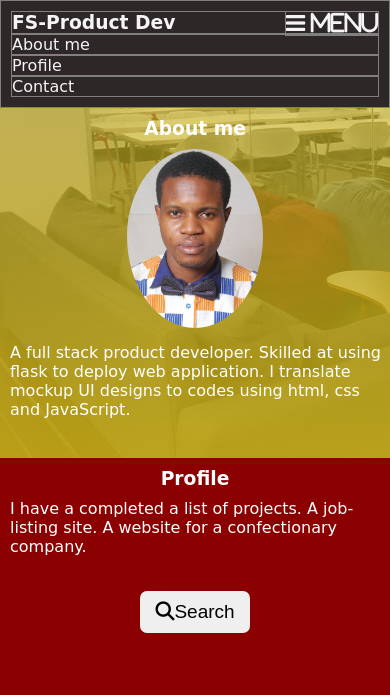
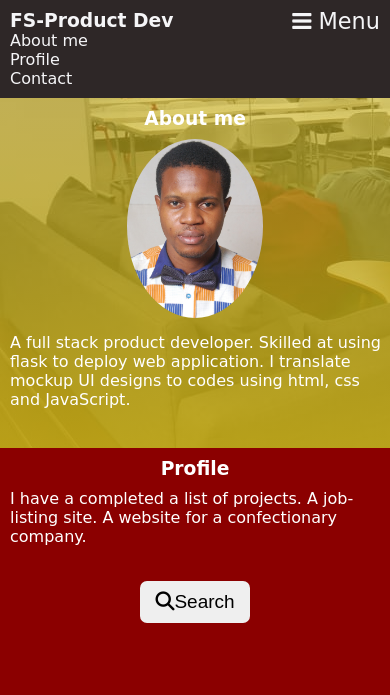
Before and after one commit to Osehi/FS-Product-Dev, a plain HTML site: page index.html in a window 390 px wide. Both pictures are taken after a click on the link "Menu". Shown: the top 695 px of the page. Drawn offline with Linux system fonts and the light colour scheme; a web font is replaced by a local one.

Commit message:
adjusted tags for responsiveness

```diff
--- a/index.html
+++ b/index.html
@@ -16,16 +16,16 @@
 <body>
     <section class="wrapper">
         <!--navigation bar-->
-        <section_1 class="nav bordered">
-            <div class="nav__logo bordered">
+        <section_1 class="nav">
+            <div class="nav__logo">
                 <h3 class="fs--look">FS-Product Dev</h3>
             </div>
             <div class="nav__links" id="nav__links">
-                <div class="nav__links_items__1 bordered"><a href="#about-me">About me</a></div>
-                <div class="nav__links_items__2 bordered"><a href="#profile">Profile</a></div>
-                <div class="nav__links_items__3 bordered"><a href="#contact">Contact</a></div>
+                <div class="nav__links_items__1"><a href="#about-me">About me</a></div>
+                <div class="nav__links_items__2"><a href="#profile">Profile</a></div>
+                <div class="nav__links_items__3"><a href="#contact">Contact</a></div>
             </div>
-            <a href="#" class="icon bordered" onclick="collapse()" ><i class="fa fa-bars"><span> Menu</span></i></a>
+            <a href="#" class="icon" onclick="collapse()" ><i class="fa fa-bars"><span class="icon_name"> Menu</span></i></a>
         </section_1>
 
         <!--About me-->
@@ -88,7 +88,7 @@
         const  collapse = () => {
            const links = document.getElementById("nav__links");
            if (links.className == "nav__links"){
-               links.className = " responsive";
+               links.className += " responsive";
            } else {
                links.className = "nav__links";
            }
```
